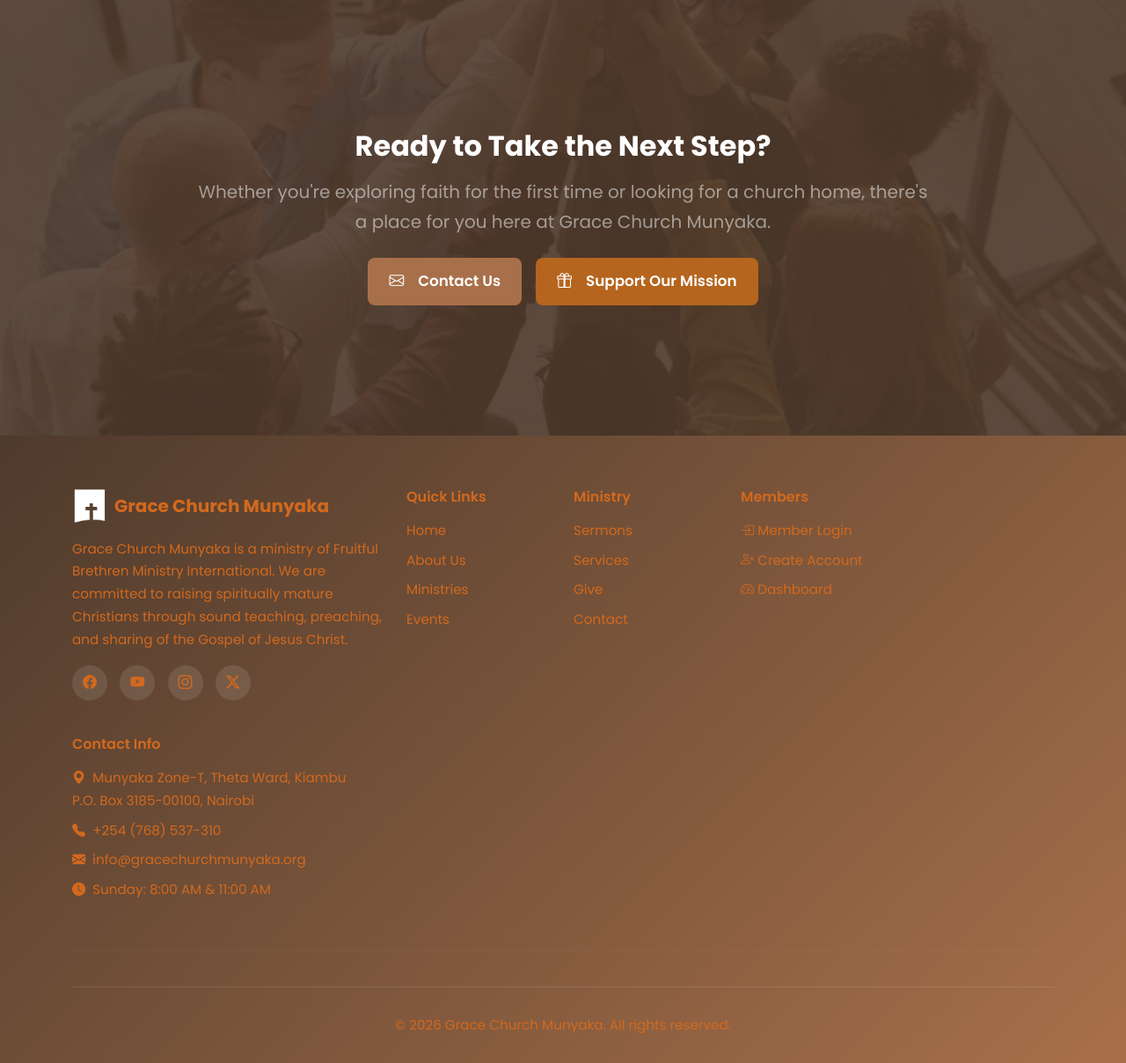
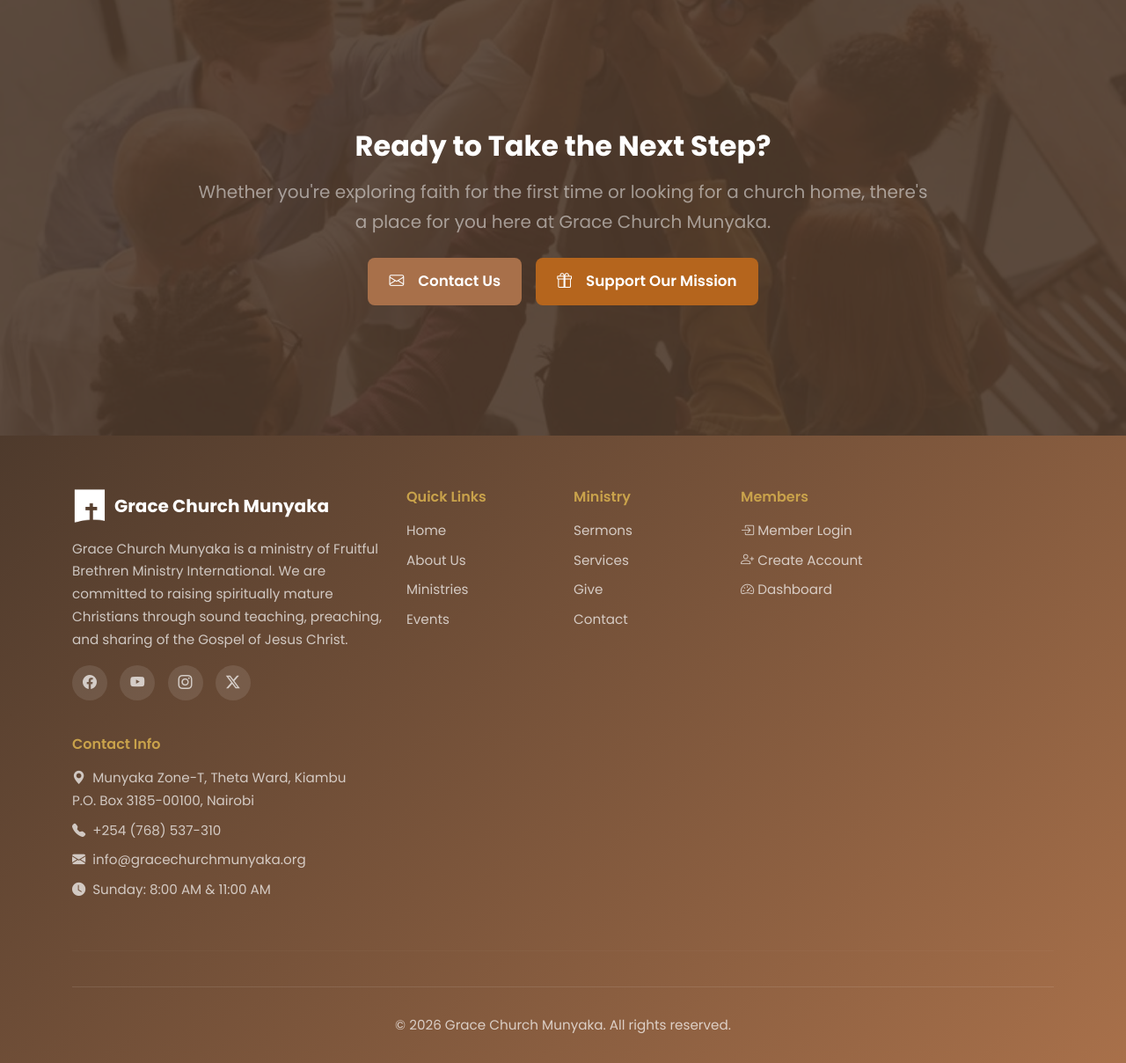
Before and after one commit to mbuguam443/grace-church, a Django app: page / in a window 1280 px wide. Shown: the part 3780-4988 px from the top of the page at 88% size. Run offline with Django 4.2, Linux system fonts and the light colour scheme; data comes from the database, SQL or seed files in the repository; data that the repository does not hold is empty; parts of the project's set-up code (start-up, migrations or seed data) failed here and were passed over.

Commit message:
Revert "Set header and footer font colour to bright chocolate"
This reverts commit 1756ac0d23dd46f6853a3ccd3d073494fe271e59.

```diff
--- a/static/css/public.css
+++ b/static/css/public.css
@@ -6,7 +6,6 @@
     --secondary-dark: #3A2B20;
     --accent: #B5651D;
     --accent-dark: #8F4B16;
-    --chocolate: #D2691E;
     --gold: #C9A24B;
     --gold-light: #E6D39A;
     --dark: #3A3129;
@@ -62,10 +61,10 @@ nav.navbar .container {
 }
 nav.navbar a.navbar-brand {
     display: flex !important; flex-direction: row !important; align-items: center !important; gap: 10px;
-    font-weight: 800; font-size: 1.3rem; color: var(--chocolate) !important;
+    font-weight: 800; font-size: 1.3rem; color: white !important;
     transition: color 0.3s; text-decoration: none !important; white-space: nowrap;
 }
-nav.navbar.scrolled a.navbar-brand { color: var(--chocolate) !important; }
+nav.navbar.scrolled a.navbar-brand { color: white !important; }
 nav.navbar a.navbar-brand:hover { color: var(--gold) !important; }
 nav.navbar a.navbar-brand img { height: 52px; width: auto; object-fit: contain; }
 nav.navbar .navbar-toggler {
@@ -80,11 +79,11 @@ nav.navbar ul.navbar-nav {
 }
 nav.navbar ul.navbar-nav li.nav-item { display: flex !important; align-items: center !important; }
 nav.navbar ul.navbar-nav a.nav-link {
-    padding: 8px 18px; color: var(--chocolate) !important; font-weight: 500;
+    padding: 8px 18px; color: rgba(255,255,255,0.9) !important; font-weight: 500;
     border-radius: 25px; font-size: 0.95rem; position: relative;
     text-decoration: none !important; white-space: nowrap;
 }
-nav.navbar.scrolled ul.navbar-nav a.nav-link { color: var(--chocolate) !important; }
+nav.navbar.scrolled ul.navbar-nav a.nav-link { color: rgba(255,255,255,0.92) !important; }
 nav.navbar ul.navbar-nav a.nav-link:hover, nav.navbar ul.navbar-nav a.nav-link.active {
     color: white !important; background: rgba(255,255,255,0.15);
 }
@@ -320,12 +319,12 @@ nav.navbar.scrolled ul.navbar-nav a.btn-outline-light:hover {
 
 /* ==================== FOOTER ==================== */
 footer {
-    background: var(--gradient-primary); color: var(--chocolate); padding: 60px 20px 30px;
+    background: var(--gradient-primary); color: white; padding: 60px 20px 30px;
 }
 footer h5 { font-weight: 700; margin-bottom: 8px; }
-footer h6 { color: var(--chocolate); font-weight: 600; margin-bottom: 16px; }
-footer p, footer li { color: var(--chocolate); font-size: 0.95rem; }
-footer a { color: var(--chocolate); }
+footer h6 { color: var(--gold); font-weight: 600; margin-bottom: 16px; }
+footer p, footer li { color: rgba(255,255,255,0.7); font-size: 0.95rem; }
+footer a { color: rgba(255,255,255,0.7); }
 footer a:hover { color: var(--gold); }
 .social-links a {
     display: inline-flex; align-items: center; justify-content: center;
@@ -337,7 +336,7 @@ footer a:hover { color: var(--gold); }
 .footer-bottom {
     text-align: center; padding-top: 30px; margin-top: 40px;
     border-top: 1px solid rgba(255,255,255,0.1);
-    font-size: 0.9rem; color: var(--chocolate);
+    font-size: 0.9rem; color: rgba(255,255,255,0.5);
 }
 
 /* ==================== FORMS ==================== */
--- a/templates/public/base.html
+++ b/templates/public/base.html
@@ -37,7 +37,7 @@
     <link href="https://cdn.jsdelivr.net/npm/bootstrap@5.3.3/dist/css/bootstrap.min.css" rel="stylesheet">
     <link href="https://cdn.jsdelivr.net/npm/bootstrap-icons@1.11.3/font/bootstrap-icons.min.css" rel="stylesheet">
     <link href="https://fonts.googleapis.com/css2?family=Poppins:wght@300;400;500;600;700&display=swap" rel="stylesheet">
-    <link href="{% static 'css/public.css' %}?v=5" rel="stylesheet">
+    <link href="{% static 'css/public.css' %}?v=4" rel="stylesheet">
     <style>
         body { font-family: 'Poppins', 'Segoe UI', system-ui, sans-serif; }
         h1, h2, h3, h4, h5, h6 { font-family: 'Poppins', 'Segoe UI', system-ui, sans-serif; font-weight: 600; }
@@ -51,7 +51,7 @@
             nav.navbar { background: var(--primary) !important; }
             nav.navbar ul.navbar-nav a.nav-link,
             nav.navbar.scrolled ul.navbar-nav a.nav-link {
-                color: var(--chocolate) !important; background: transparent !important;
+                color: #343A40 !important; background: transparent !important;
             }
             nav.navbar ul.navbar-nav a.nav-link:hover,
             nav.navbar ul.navbar-nav a.nav-link.active,
```
